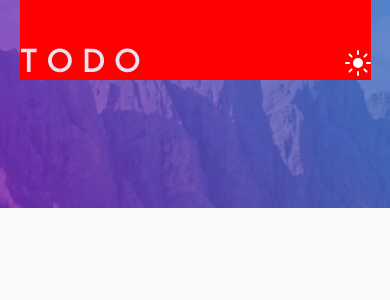
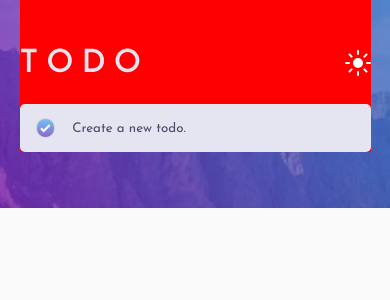
Before and after one commit to Gafariias/todo_app, a React (Vite) app: page / in a window 390 px wide. Shown: the top 300 px of the page. Built offline with nearby package versions, Linux system fonts and the light colour scheme.

Commit message:
feat: finalizado mobile do input

```diff
--- /dev/null
+++ b/src/assets/icons/Check.tsx
@@ -0,0 +1,7 @@
+export default function Check() {
+    return(
+        <svg xmlns="http://www.w3.org/2000/svg" width="11" height="9">
+            <path fill="none" stroke="#FFF" stroke-width="2" d="M1 4.304L3.696 7l6-6"/>
+        </svg>
+    )
+}
--- /dev/null
+++ b/src/components/inputItem/index.tsx
@@ -0,0 +1,59 @@
+import { useState } from "react";
+import type { ChangeEvent, KeyboardEvent } from 'react'
+import { Container, CustomCheckbox, CustomCheckboxContainer } from "./styles";
+import Check from "../../assets/icons/Check";
+
+interface newItemDataTS {
+    title: string,
+    completed: boolean
+}
+
+interface propsTS {
+    onSendData: (dados: newItemDataTS) => void
+}
+
+export default function InputItem({ onSendData }: propsTS) {
+    const [title, setTitle] = useState("")
+    const [completed, setCompleted] = useState(true)
+
+    const handleKeyDown = (e: KeyboardEvent<HTMLInputElement>) => {
+        if (title == "") {
+            alert("Titulo não pode estar vazio")
+        }else if (e.key === "Enter") {
+            e.preventDefault();
+            onSendData({ title, completed });
+            setTitle("");
+            setCompleted(false);
+        }
+    };
+
+    return(
+        <Container>
+            <CustomCheckboxContainer>
+                <CustomCheckbox checked={completed} htmlFor="check-item">
+                    {
+                        completed ? (<Check/>) : ""
+                    }
+                </CustomCheckbox>
+
+                <input
+                    type="checkbox"
+                    name="check-item"
+                    id="check-item"
+                    checked={completed}
+                    onChange={(e: ChangeEvent<HTMLInputElement>) => setCompleted(e.target.checked)}
+                />
+            </CustomCheckboxContainer>
+
+            <input
+                type="text"
+                name="input-item"
+                id="input-item"
+                placeholder="Create a new todo."
+                value={title}
+                onChange={(e: ChangeEvent<HTMLInputElement>) => setTitle(e.target.value)}
+                onKeyDown={handleKeyDown}
+            />
+        </Container>
+    )
+}
--- /dev/null
+++ b/src/components/inputItem/styles.ts
@@ -0,0 +1,46 @@
+import { styled } from "styled-components"
+
+export const Container = styled.div`
+    background-color: ${p => p.theme.colors.elements};
+    width: 100%;
+    height: 3rem;
+    display: flex;
+    border-radius: 5px;
+
+    #input-item {
+        background: none;
+        border: none;
+        outline: none;
+        width: 85%;
+        color: ${p => p.theme.colors.font};
+
+        &::placeholder {
+            color: ${p => p.theme.colors.font_highlight};
+        }
+    }
+`
+
+export const CustomCheckboxContainer = styled.div`
+    width: 15%;
+    display: flex;
+    justify-content: center;
+    align-items: center;
+
+    input {
+        position: absolute;
+        opacity: 0;
+    }
+`
+
+export const CustomCheckbox = styled.label<{checked: boolean}>`
+    display: flex;
+    align-items: center;
+    justify-content: center;
+
+    width: 1.2rem;
+    height: 1.2rem;
+    border-radius: 100%;
+    border: 1px solid ${p => p.theme.colors.element_highlight};
+
+    background: ${p => p.checked ? "linear-gradient(#71C2FD, #8B69C1)": ""};
+`
--- a/src/pages/home/index.tsx
+++ b/src/pages/home/index.tsx
@@ -2,11 +2,22 @@ import { useEffect, useState } from "react";
 import ThemeSwitcher from "../../components/ThemeSwitcher";
 import { BackgroundImage, Container, Header, Title } from "./styles";
 import { useTheme } from "styled-components";
+import InputItem from "../../components/inputItem";
+
+interface newItemDataTS {
+    title: string,
+    completed: boolean
+}
 
 export default function Home() {
     const theme = useTheme()
+    const [newItemData, setNewItemData] = useState({title: "", completed: false})
     const [windowWidth, setWindowWidth] = useState(window.innerWidth);
     const [backgroundImg, setBackgroundImg] = useState('')
+
+    const handleNewItemData = (data: newItemDataTS) => {
+        setNewItemData(data)
+    }
 
     useEffect(() => {
         if (windowWidth <= 500) {
@@ -45,6 +56,7 @@ export default function Home() {
                     <ThemeSwitcher />
                 </Header>
 
+                <InputItem onSendData={handleNewItemData}/>
 
             </Container>
         </>
--- a/src/themes/dark.ts
+++ b/src/themes/dark.ts
@@ -8,7 +8,8 @@ export const darkTheme = {
         background: "#161722",
         font: "#e4e5f1",
         elements: "#25273c",
-        font_highlight: "#393a4c"
+        font_highlight: "#4d5066",
+        element_highlight: "#393a4c"
     },
     images: {
         desktop,
--- a/src/themes/light.ts
+++ b/src/themes/light.ts
@@ -7,7 +7,8 @@ export const lightTheme = {
         background: "#fafafa",
         font: "#161722",
         elements: "#e4e5f1",
-        font_highlight: "#484b6a"
+        font_highlight: "#484b6a",
+        element_highlight: "#d2d3db"
     },
     images: {
         desktop,
--- a/src/themes/themeType.ts
+++ b/src/themes/themeType.ts
@@ -5,6 +5,7 @@ export type themeTS = {
         font: string;
         elements: string;
         font_highlight: string;
+        element_highlight: string
     },
     images: {
         desktop: string;
```
Also changed, not shown: src/assets/icons/icon-check.svg (deleted).
